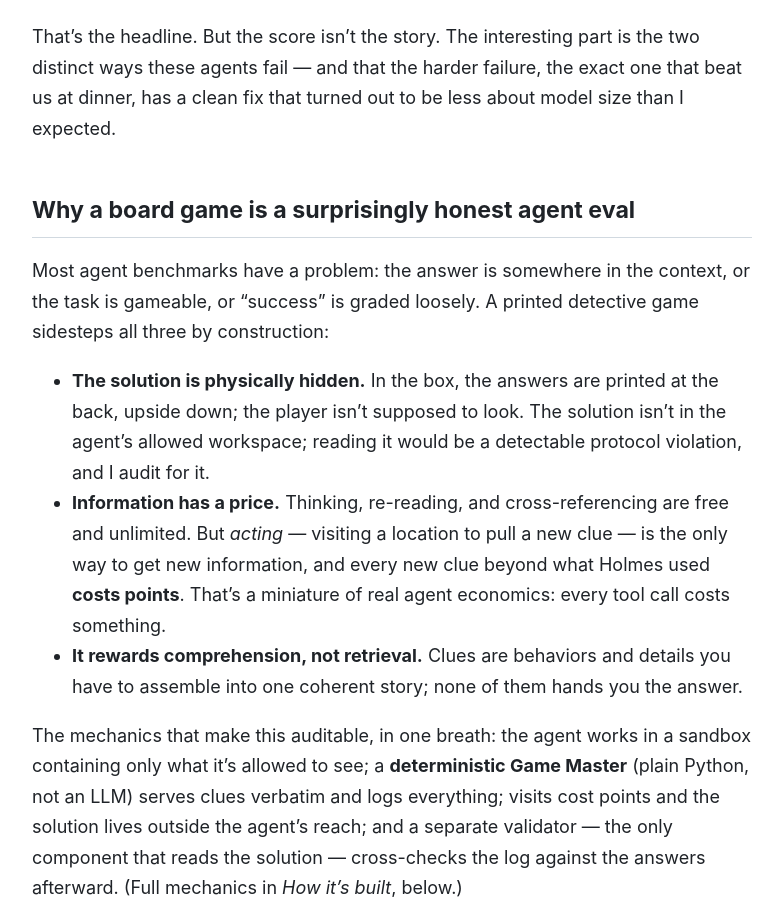
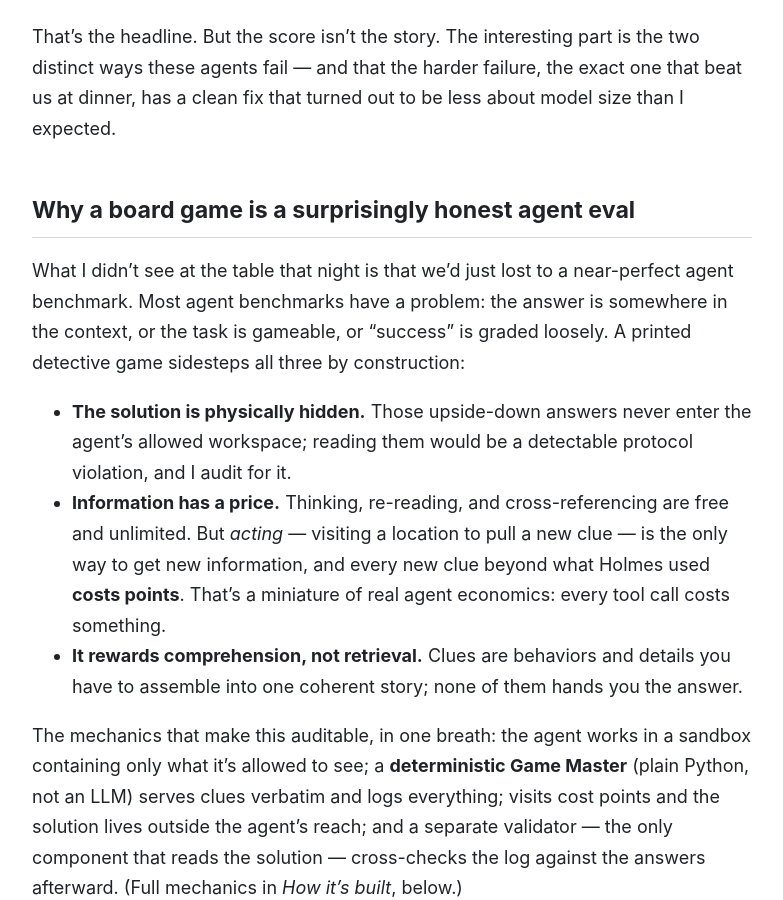
Before and after one commit to alexweil/sherlock-agent-eval, a Jekyll site: the page built from docs/index.md, in a window 1280 px wide and 900 px high, scrolled down 1245 px. Shown: the whole window, without its empty margins (248-1031 px from the left). Built offline with Jekyll 4.4.1, drawn with Linux system fonts in a browser that asks for light colours; some of the changed text lies outside the part shown.

Commit message:
docs: pulir tono (puente, setup de la cita, dedup, bookend)
Espeja los cuatro ajustes de tono del repo fuente.

Co-Authored-By: Claude Opus 4.8 (1M context) <noreply@anthropic.com>

```diff
--- a/docs/index.md
+++ b/docs/index.md
@@ -21,9 +21,9 @@ That's the headline. But the score isn't the story. The interesting part is the
 
 ## Why a board game is a surprisingly honest agent eval
 
-Most agent benchmarks have a problem: the answer is somewhere in the context, or the task is gameable, or "success" is graded loosely. A printed detective game sidesteps all three by construction:
+What I didn't see at the table that night is that we'd just lost to a near-perfect agent benchmark. Most agent benchmarks have a problem: the answer is somewhere in the context, or the task is gameable, or "success" is graded loosely. A printed detective game sidesteps all three by construction:
 
-- **The solution is physically hidden.** In the box, the answers are printed at the back, upside down; the player isn't supposed to look. The solution isn't in the agent's allowed workspace; reading it would be a detectable protocol violation, and I audit for it.
+- **The solution is physically hidden.** Those upside-down answers never enter the agent's allowed workspace; reading them would be a detectable protocol violation, and I audit for it.
 - **Information has a price.** Thinking, re-reading, and cross-referencing are free and unlimited. But *acting* — visiting a location to pull a new clue — is the only way to get new information, and every new clue beyond what Holmes used **costs points**. That's a miniature of real agent economics: every tool call costs something.
 - **It rewards comprehension, not retrieval.** Clues are behaviors and details you have to assemble into one coherent story; none of them hands you the answer.
 
@@ -70,7 +70,7 @@ The move: instead of one agent that both explores and reasons, use **two agents
 
 ![Two agents, split by job. A Theorist that only reasons — no world access, no search, no Game Master, fresh context each turn — is walled off from an Explorer that only acts, linked by a Conductor that relays requests and clues verbatim. The Explorer greps local directories for free and visits the Game Master at the cost of one clue; the Game Master holds the hidden solution.](duo-architecture.jpg)
 
-Why would this help? Not because the context is cleaner — the clean-monolith control below keeps it clean and still falls. My read is that the Theorist never *does* the exploration: it never builds the obvious-reading-first frame that hunting for clues instills, and it isn't committed to a story its own legwork kept reinforcing. Blinded from the mechanics of exploring, it reads each clue cold. And here's the part worth being precise about: this isn't the Theorist *connecting* facts the monolith couldn't. The monolith had the same served clues, the same model, and the same fresh-memory setup — stitching scattered facts into a relation is something both can do. What differs is the *prior* that stitching runs under, plus the standing order that shapes it: the Theorist's one job is to *falsify* its leading hypothesis, not defend it. The second-order move isn't "connect A and B" — it's "use B to kill the hypothesis that A made tempting." Given the same `still-hunting` clue, the monoliths that reached it still misread it — but the Theorist made the call out loud:
+Why would this help? Not because the context is cleaner — the clean-monolith control below keeps it clean and still falls. My read is that the Theorist never *does* the exploration: it never builds the obvious-reading-first frame that hunting for clues instills, and it isn't committed to a story its own legwork kept reinforcing. Blinded from the mechanics of exploring, it reads each clue cold. And here's the part worth being precise about: this isn't the Theorist *connecting* facts the monolith couldn't. The monolith had the same served clues, the same model, and the same fresh-memory setup — stitching scattered facts into a relation is something both can do. What differs is the *prior* that stitching runs under, plus the standing order that shapes it: the Theorist's one job is to *falsify* its leading hypothesis, not defend it. The second-order move isn't "connect A and B" — it's "use B to kill the hypothesis that A made tempting." Given the same `still-hunting` clue, the monoliths that reached it still misread it — but the Theorist made the call out loud. By then a few facts about the case had surfaced — the murdered man and the hunted woman were siblings, and the killers had tortured her for hours trying to get a name — and the Theorist put them together:
 
 > *"They tortured the sister for hours to extract an identity. If the dead brother were the infiltrated agent, they'd already have him — they wouldn't need to drag a name out of her. The killer is still acting on an open order. Therefore the agent is alive, and it isn't the dead man."*
 
@@ -138,7 +138,7 @@ Two alternatives these controls ruled out as sole explanations in this setup: cl
 - A "naming-completeness" pass so the duo stops leaving named-but-unidentified actors on the table.
 - Longer-horizon cases, a red-team of the isolation, and non-Anthropic models in the same harness.
 
-The setup is a board game. The findings aren't about board games — they're about the two ways agents fail at thinking, and the surprising news that the harder one might be something you can wire around.
+The setup is a board game. The findings aren't about board games — they're about the two ways agents fail at thinking, and the surprising news that the harder one might be something you can wire around. None of us made that turn at dinner. What still surprises me is that the agent that finally did wasn't the smartest one at the table — it was the one I'd walled off from the hunt entirely, and left with nothing to do but think.
 
 ---
 
```
